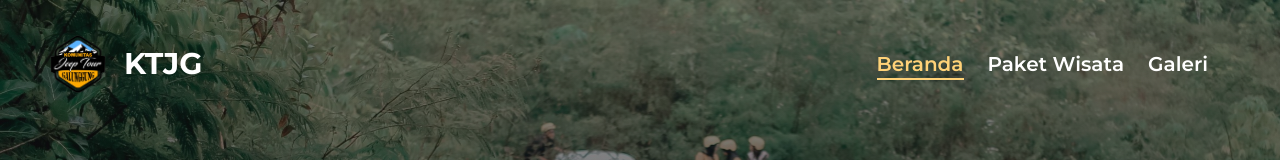
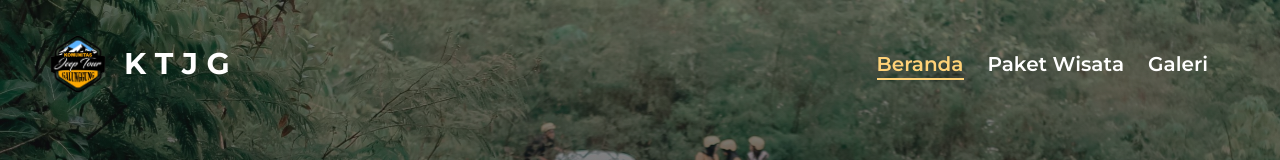
Before and after one commit to aufaikrimaa/kjtg-company-profile, a React (Vite) app: page / in a window 1280 px wide. Shown: the top 160 px of the page. Built offline with nearby package versions, Linux system fonts and the light colour scheme.

Commit message:
update nama

```diff
--- a/src/components/Navbar.jsx
+++ b/src/components/Navbar.jsx
@@ -37,7 +37,7 @@ function Navbar() {
             <Link to="/">
               <div className="flex ">
                 <img src={logo} alt="" className="w-8 h-auto " />
-                <div className="text-3xl self-center ml-3">KTJG</div>
+                <div className="text-3xl self-center ml-3">K T J G</div>
               </div>
             </Link>
           </div>
```
